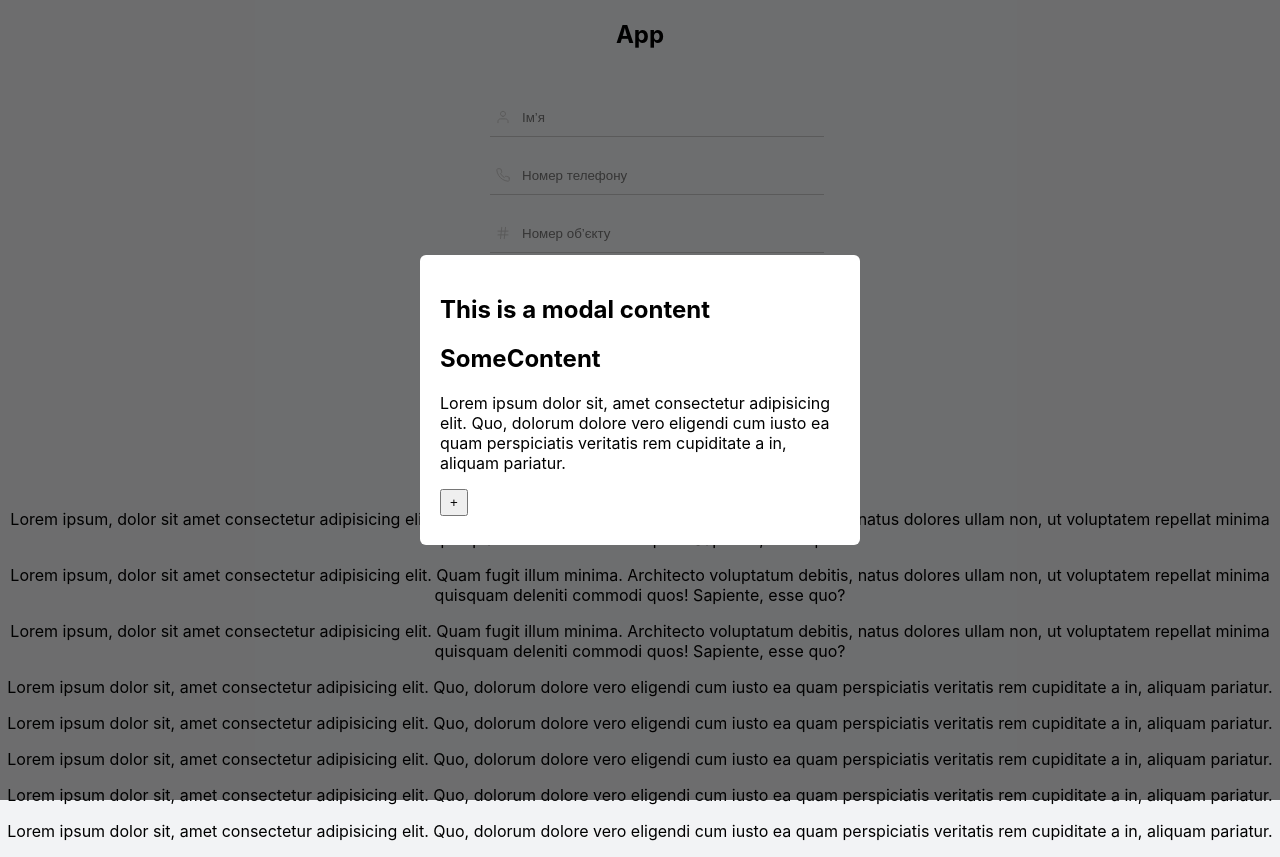
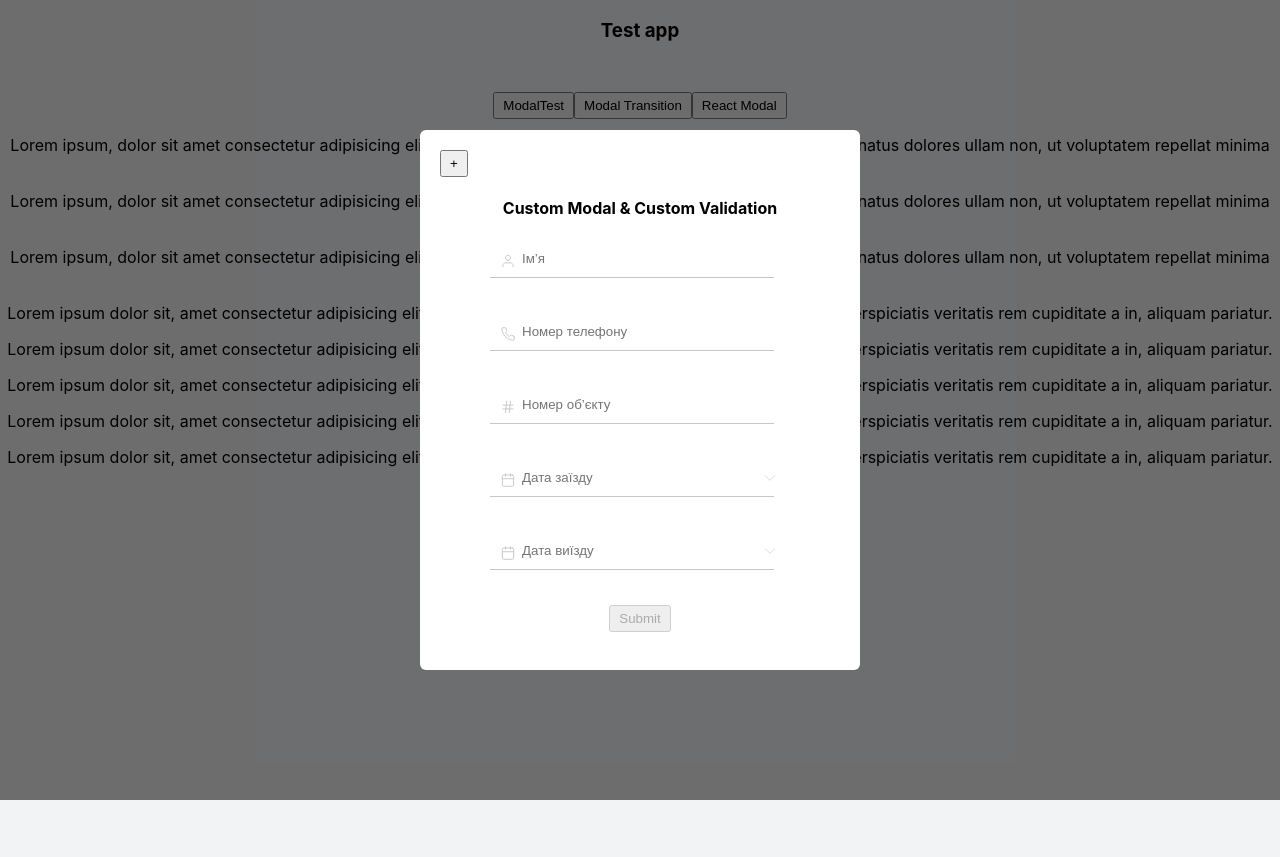
Before and after one commit to PolztiukVolodymyr/test-app, a React (Create React App) app: page / in a window 1280 px wide. Both pictures are taken after a click on the button "ModalTest". After the commit the page ends 800 px from the top, so only its background shows below. Built offline with nearby package versions, Linux system fonts and the light colour scheme.

Commit message:
fix closeModal

```diff
--- a/src/App/App.jsx
+++ b/src/App/App.jsx
@@ -2,10 +2,10 @@ import { useState } from "react";
 // import ModalUlbi from "../components/ModalUlbi/ModalUlbi";
 import ModalTest from "../components/ModalTest/ModalTest";
 import SimpleModal from "../components/SimpleModal/SimpleModal";
-import SomeContent from "../components/SomeContent/SomeContent";
+// import SomeContent from "../components/SomeContent/SomeContent";
 import ReactModal from "../components/ReactModal/ReactModal";
-// import Form from "../Form/Form";
-// import FormUp from "../components/Form/FormUp";
+import Form from "../components/Form/Form";
+import FormUp from "../components/Form/FormUp";
 import FormikForm from "../components/FormikForm/FormikForm";
 import styles from "./App.module.scss";
 
@@ -34,17 +34,8 @@ function App() {
     return (
         <div className={styles.app}>
             <main>
-                <h2>App</h2>
+                <h3>Test app</h3>
                 <div className={styles.formWrap}>{/* <Form /> */}</div>
-                {/* <div className={styles.formWrap}>
-                    <FormUp />
-                </div> */}
-                {/* <div className={styles.formWrap}>
-                    <Form />
-                </div> */}
-                <div className={styles.formWrap}>
-                    <FormikForm />
-                </div>
 
                 {/* <button onClick={() => setModalActiveUL(true)}>ModalUlbi</button> */}
                 <button onClick={openModal}>ModalTest</button>
@@ -115,24 +106,35 @@ function App() {
                 isOpen={isSipleModalOpen}
                 onClose={() => setSipleModalOpen(false)}
             >
-                <h2>Modal SimpleModalTransition</h2>
-                <SomeContent isOpen={isSipleModalOpen} />
+                <h3>ModalTransition & DatePicker</h3>
+                <div className={styles.formWrap}>
+                    <Form closeModal={() => setSipleModalOpen(false)} />
+                </div>
+
+                {/* <SomeContent isOpen={isSipleModalOpen} /> */}
             </SimpleModal>
             <ReactModal
                 active={isReactModalOpen}
                 closeModal={() => setReactModalOpen(false)}
             >
-                <h2>This is a modal content ReactModal</h2>
-                <SomeContent isOpen={isReactModalOpen} />
                 <button onClick={() => setReactModalOpen(false)}>+</button>
+                <h3>ReactModal & FormikForm</h3>
+
+                <div className={styles.formWrap}>
+                    <FormikForm closeModal={() => setReactModalOpen(false)} />
+                </div>
+                {/* <SomeContent isOpen={isReactModalOpen} /> */}
             </ReactModal>
 
             {/* <ModalUlbi active={modalActiveUL} setActive={setModalActiveUL} /> */}
             {shouldRender && (
                 <ModalTest active={modalActive} closeModal={closeModal}>
-                    <h2>This is a modal content</h2>
-                    <SomeContent isOpen={modalActive} />
                     <button onClick={closeModal}>+</button>
+                    <h4>Custom Modal & Custom Validation</h4>
+                    {/* <SomeContent isOpen={modalActive} /> */}
+                    <div className={styles.formWrap}>
+                        <FormUp closeModal={closeModal} />
+                    </div>
                 </ModalTest>
             )}
         </div>
--- a/src/App/App.module.scss
+++ b/src/App/App.module.scss
@@ -5,3 +5,10 @@
 .formWrap {
     margin-bottom: 50px;
 }
+
+h1,
+h2,
+h3,
+h4 {
+    text-align: center;
+}
--- a/src/components/Form/Form.jsx
+++ b/src/components/Form/Form.jsx
@@ -5,7 +5,7 @@ import { addDays, subDays, formatDate } from "../../helpers/dateHelper";
 import "react-datepicker/dist/react-datepicker.css";
 import styles from "./Form.module.scss";
 
-const Form = () => {
+const Form = ({ closeModal }) => {
     const [checkIn, setCheckIn] = useState(null);
     const [checkOut, setCheckOut] = useState(null);
 
@@ -58,6 +58,7 @@ const Form = () => {
         //     console.log(error);
         // }
         reset();
+        closeModal();
     };
 
     const reset = () => {
--- a/src/components/Form/FormUp.jsx
+++ b/src/components/Form/FormUp.jsx
@@ -4,7 +4,7 @@ import { addDays, subDays, formatDate } from "../../helpers/dateHelper";
 import "react-datepicker/dist/react-datepicker.css";
 import styles from "./Form.module.scss";
 
-const FormUp = () => {
+const FormUp = ({ closeModal }) => {
     const [form, setForm] = useState({
         userName: "",
         phone: "",
@@ -175,6 +175,7 @@ const FormUp = () => {
         console.log("data:", formData);
         // console.log("formSubmit:", form);
         reset();
+        closeModal();
     };
 
     const reset = () => {
--- a/src/components/FormikForm/FormikForm.jsx
+++ b/src/components/FormikForm/FormikForm.jsx
@@ -3,6 +3,7 @@ import DatePicker from "react-datepicker";
 import "react-datepicker/dist/react-datepicker.css";
 import { formSchema } from "../../schemas/formShema";
 import { addDays, subDays, formatDate } from "../../helpers/dateHelper";
+
 import styles from "./FormikForm.module.scss";
 
 const initialValues = {
@@ -13,28 +14,34 @@ const initialValues = {
     checkOut: null,
 };
 
-const onSubmit = (values, submitProps) => {
+const handleSubmit = (values, actions, closeModal) => {
     const formedValues = {
         ...values,
         checkIn: formatDate(values.checkIn),
         checkOut: formatDate(values.checkOut),
     };
-    console.log("Form data values:", values);
+    // console.log("Form data values:", values);
     console.log("formedValues:", formedValues);
-    // console.log("submitProps", submitProps);
-    submitProps.setSubmitting(false);
-    submitProps.resetForm();
+    console.log({ values, actions, closeModal });
+    actions.setSubmitting(false);
+    actions.resetForm();
+    closeModal();
 };
 
-const FormikForm = () => {
+const FormikForm = ({ closeModal }) => {
     return (
         <Formik
             initialValues={initialValues}
             validationSchema={formSchema}
-            onSubmit={onSubmit}
+            // onSubmit={onSubmit}
+            onSubmit={(values, actions) => {
+                handleSubmit(values, actions, closeModal);
+            }}
         >
             {({ errors, touched, isValid, values }) => {
-                // console.log("Formik Values:", values);
+                // console.log("Formik isValid:", isValid);
+                // console.log("handleSubmit:", handleSubmit);
+
                 return (
                     <Form className={styles.form}>
                         <div className={styles.inputWrap}>
@@ -230,7 +237,17 @@ const FormikForm = () => {
                             />
                         </div>
 
-                        <button disabled={!isValid} type='submit'>
+                        <button
+                            disabled={!isValid}
+                            type='submit'
+                            // onClick={
+                            //     isValid && values.userName
+                            //         ? setTimeout(function () {
+                            //               closeModal();
+                            //           }, 1000)
+                            //         : null
+                            // }
+                        >
                             Submit
                         </button>
                     </Form>
--- a/src/components/ModalTest/ModalTest.module.scss
+++ b/src/components/ModalTest/ModalTest.module.scss
@@ -23,7 +23,7 @@
     padding: 20px;
     border-radius: 6px;
     width: 400px;
-  height: 250px;
+    height: 500px;
     opacity: 0;
     transform: translateX(100vw);
     transition: all 1s;
```
Lines whose indentation alone changed are shown as unchanged.
